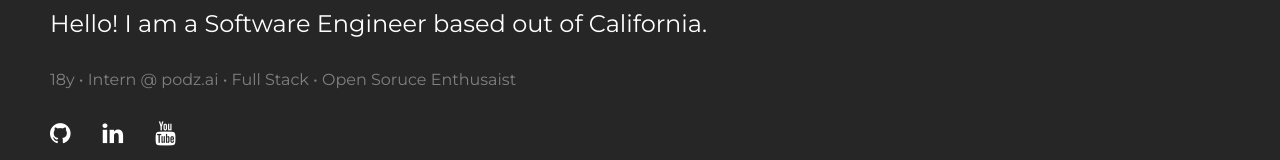
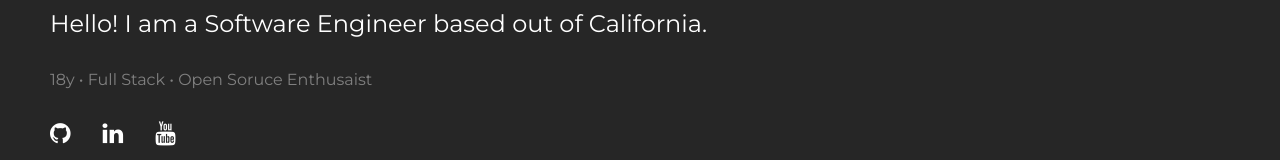
Before and after one commit to ronanscripts/ronann.dev, a plain HTML site: page index.html in a window 1280 px wide. Shown: the part 215-375 px from the top of the page. Drawn offline with nearby package versions, Linux system fonts and the light colour scheme.

Commit message:
removed info

```diff
--- a/index.html
+++ b/index.html
@@ -64,7 +64,7 @@
         <div class="homepage-body">
             <h1 class="branding-body">Ronan Reinhardt</h1>
             <p class="infoOne"> Hello! I am a Software Engineer based out of California. </p>
-            <p class="infoBullet"> 18y • Intern @ podz.ai • Full Stack • Open Soruce Enthusaist </p>
+            <p class="infoBullet"> 18y • Full Stack • Open Soruce Enthusaist </p>
             <div class="socialIcons">
                 <a href="https://github.com/ronanscripts" class="fa fa-github"></a>
                 <a href="https://www.linkedin.com/in/ronanrein/" class="fa fa-linkedin"></a>
```
